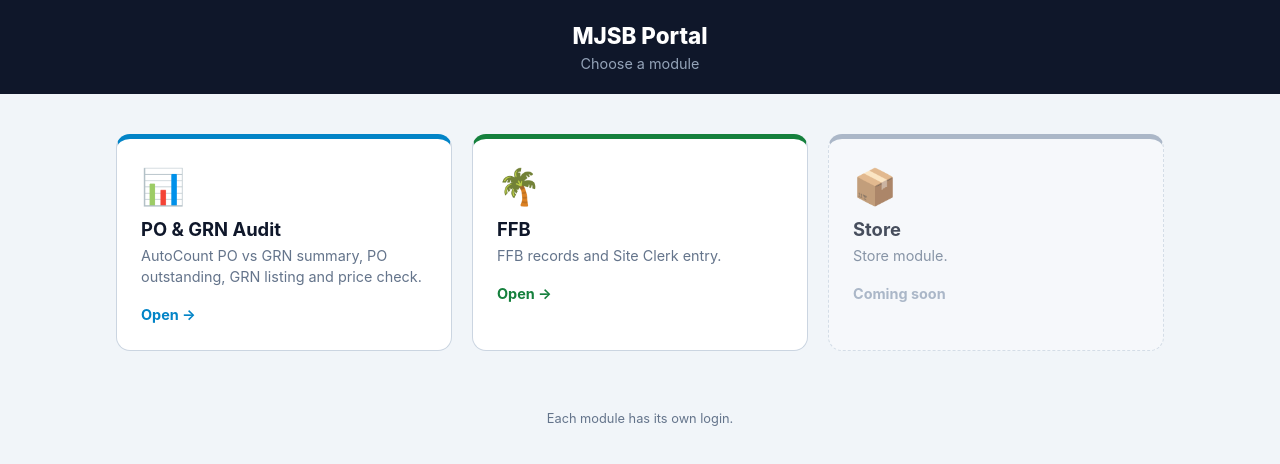
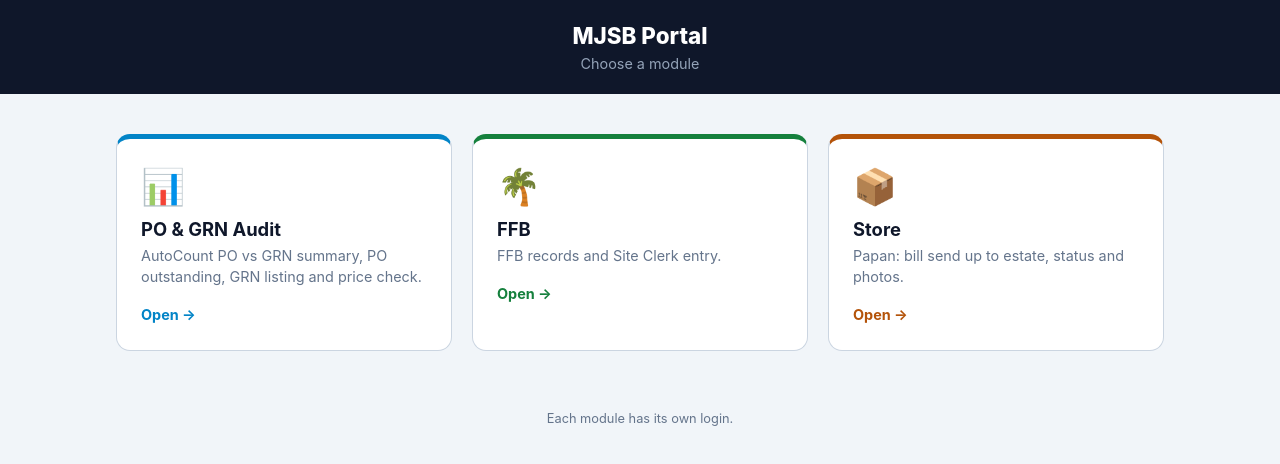
Before and after one commit to MJSB-LEE/MJSB-LEE.github.io, a plain HTML site: page index.html in a window 1280 px wide. Drawn offline with Linux system fonts and the light colour scheme.

Commit message:
Update index.html

```diff
--- a/index.html
+++ b/index.html
@@ -36,7 +36,7 @@
 const MODULES = [
   { icon:'📊', name:'PO & GRN Audit', desc:'AutoCount PO vs GRN summary, PO outstanding, GRN listing and price check.', link:'po/',  color:'#0284c7' },
   { icon:'🌴', name:'FFB',            desc:'FFB records and Site Clerk entry.',                                       link:'RALLFALL-FFB/', color:'#15803d' },
-  { icon:'📦', name:'Store',          desc:'Store module.',                                                           link:'',     color:'#94a3b8', soon:true },
+  { icon:'📦', name:'Store',          desc:'Papan: bill send up to estate, status and photos.',                       link:'store/', color:'#b45309' },
 ];
 document.getElementById('mods').innerHTML = MODULES.map(m => m.soon
   ? `<div class="card soon" style="--c:${m.color}"><div class="icon">${m.icon}</div><h2>${m.name}</h2><p>${m.desc}</p><span class="go">Coming soon</span></div>`
```
